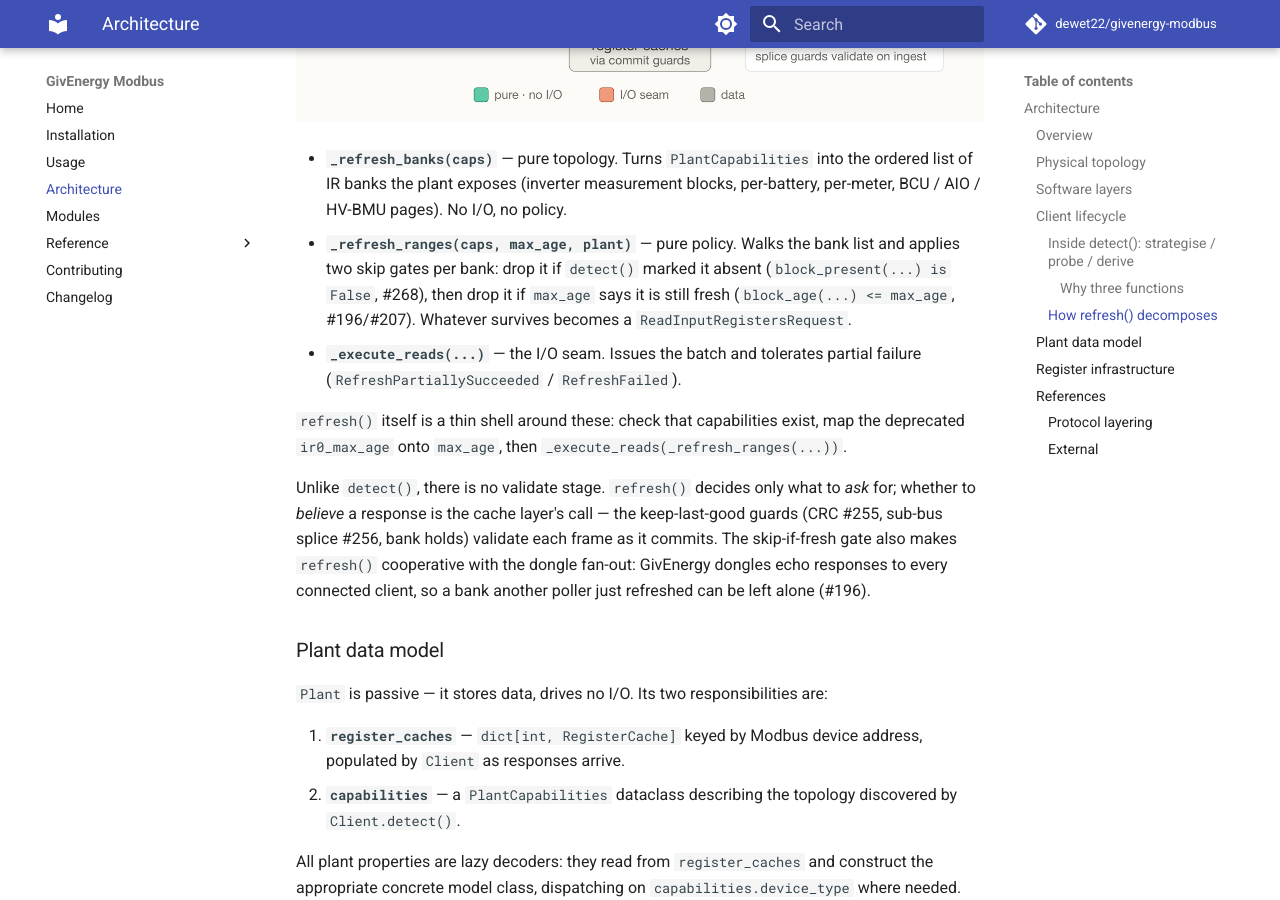
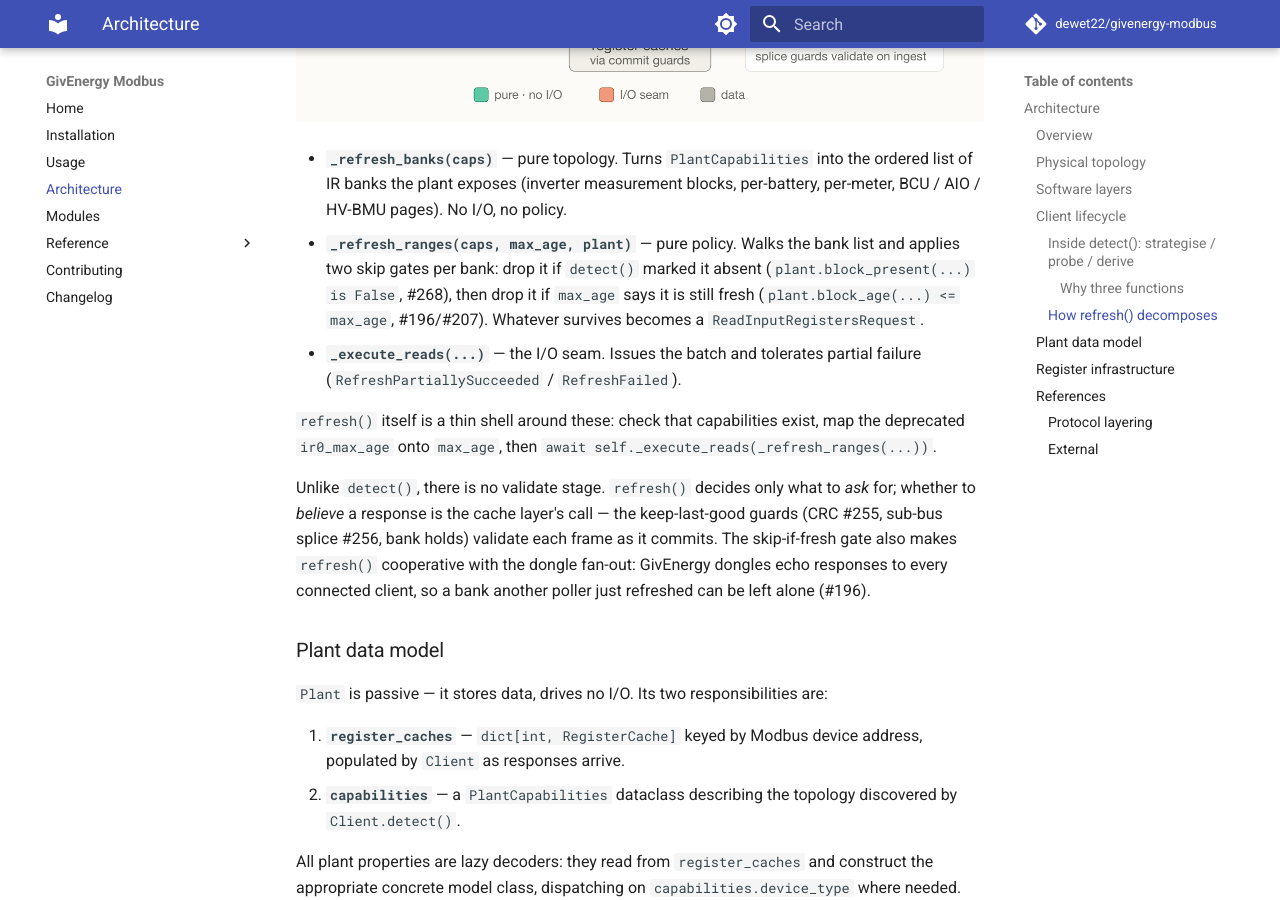
Before and after one commit to dewet22/givenergy-modbus, an MkDocs documentation site: the page built from docs/architecture.md, in a window 1280 px wide and 900 px high, scrolled down 4850 px. Built offline with MkDocs 1.6.1 and Material for MkDocs 9.7.7, drawn with Linux system fonts in a browser that asks for light colours; comment, search, counter and statistics services are not loaded.

Commit message:
docs: precise plant. prefix and await in refresh() decomposition prose
Gemini review (#349): qualify block_present/block_age as plant. method calls and
show _execute_reads as awaited.

Co-Authored-By: Claude Sonnet 4.6 <noreply@anthropic.com>

```diff
--- a/docs/architecture.md
+++ b/docs/architecture.md
@@ -165,10 +165,10 @@ The polling path mirrors `detect()`'s split — pure policy decides *what* to re
 ![The refresh() decomposition: _refresh_banks, _refresh_ranges and _execute_reads](img/refresh-decomposition.png)
 
 - **`_refresh_banks(caps)`** — pure topology. Turns `PlantCapabilities` into the ordered list of IR banks the plant exposes (inverter measurement blocks, per-battery, per-meter, BCU / AIO / HV-BMU pages). No I/O, no policy.
-- **`_refresh_ranges(caps, max_age, plant)`** — pure policy. Walks the bank list and applies two skip gates per bank: drop it if `detect()` marked it absent (`block_present(...) is False`, #268), then drop it if `max_age` says it is still fresh (`block_age(...) <= max_age`, #196/#207). Whatever survives becomes a `ReadInputRegistersRequest`.
+- **`_refresh_ranges(caps, max_age, plant)`** — pure policy. Walks the bank list and applies two skip gates per bank: drop it if `detect()` marked it absent (`plant.block_present(...) is False`, #268), then drop it if `max_age` says it is still fresh (`plant.block_age(...) <= max_age`, #196/#207). Whatever survives becomes a `ReadInputRegistersRequest`.
 - **`_execute_reads(...)`** — the I/O seam. Issues the batch and tolerates partial failure (`RefreshPartiallySucceeded` / `RefreshFailed`).
 
-`refresh()` itself is a thin shell around these: check that capabilities exist, map the deprecated `ir0_max_age` onto `max_age`, then `_execute_reads(_refresh_ranges(...))`.
+`refresh()` itself is a thin shell around these: check that capabilities exist, map the deprecated `ir0_max_age` onto `max_age`, then `await self._execute_reads(_refresh_ranges(...))`.
 
 Unlike `detect()`, there is no validate stage. `refresh()` decides only what to *ask* for; whether to *believe* a response is the cache layer's call — the keep-last-good guards (CRC #255, sub-bus splice #256, bank holds) validate each frame as it commits. The skip-if-fresh gate also makes `refresh()` cooperative with the dongle fan-out: GivEnergy dongles echo responses to every connected client, so a bank another poller just refreshed can be left alone (#196).
 
```
